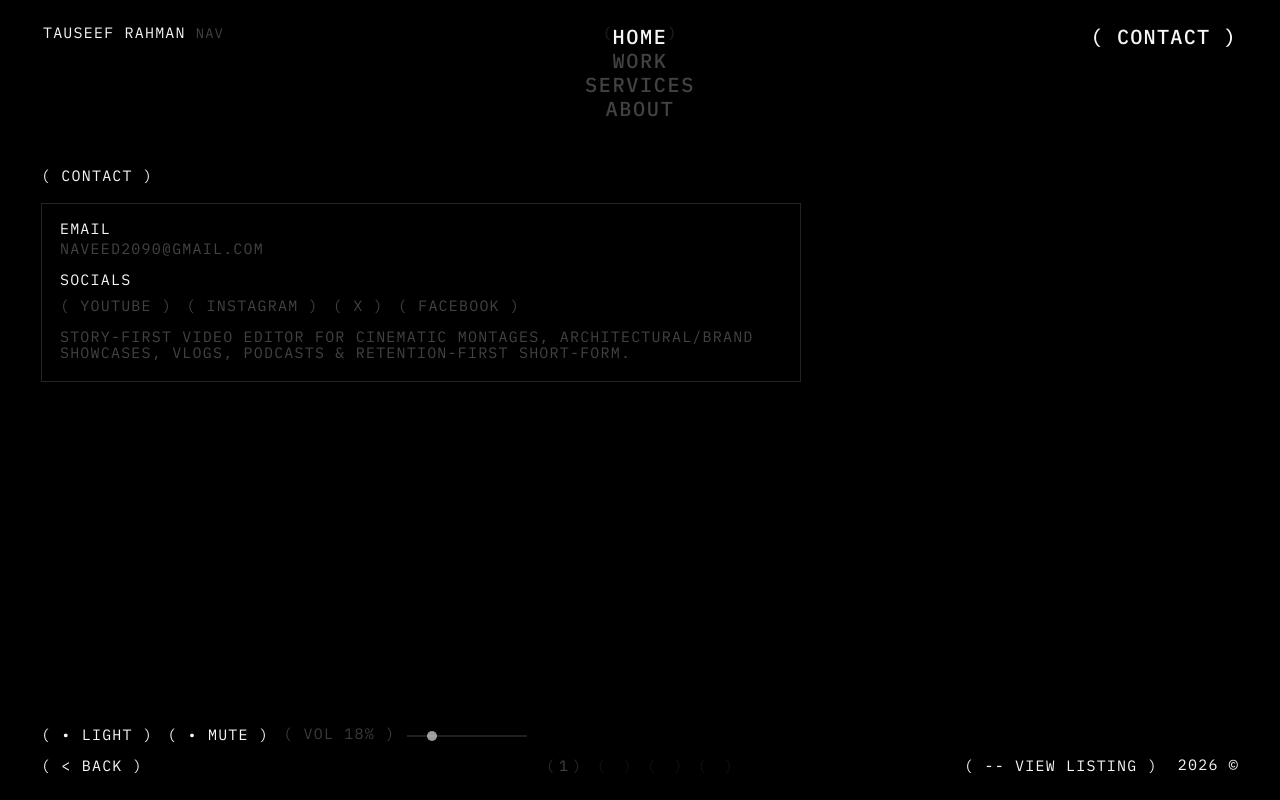
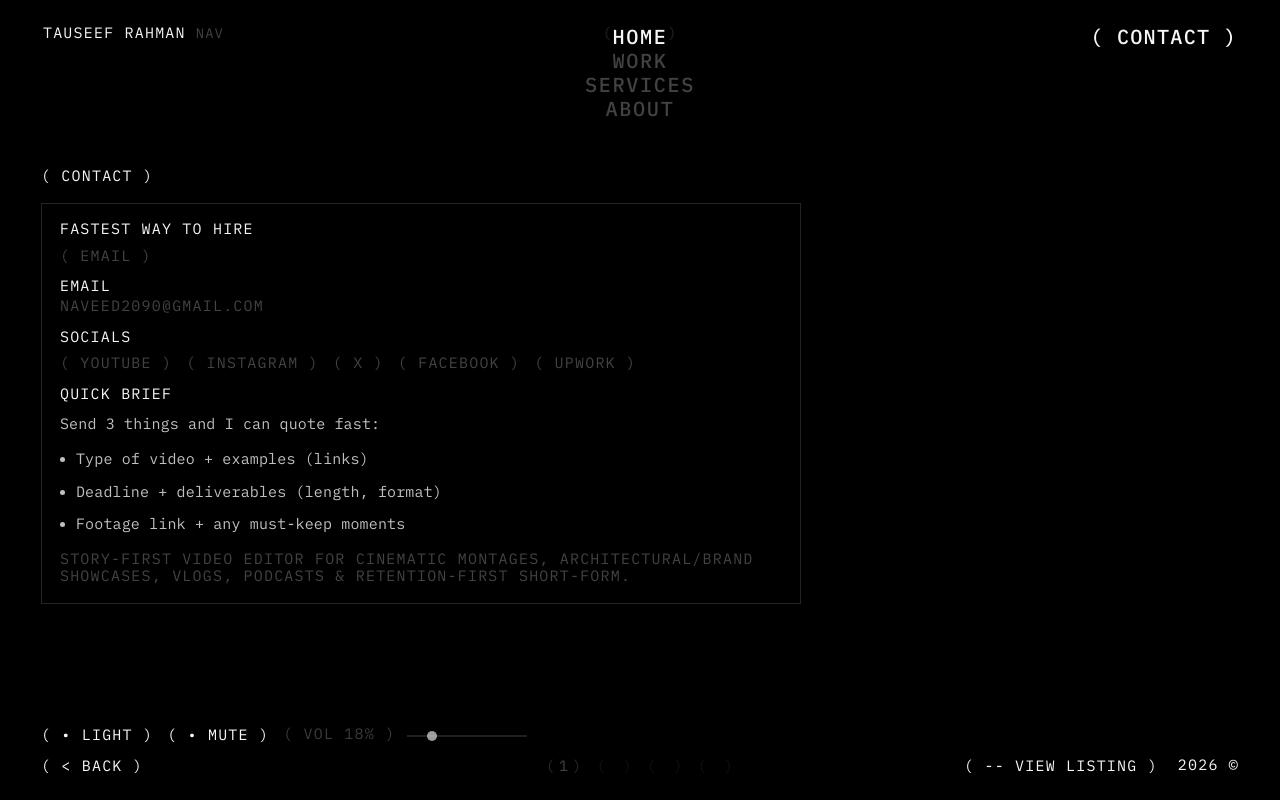
Before and after one commit to naveed20902090-spec/NavResume, a Nuxt app: page /contact in a window 1280 px wide. Built offline with nearby package versions, Linux system fonts and the light colour scheme.

Commit message:
Improve homepage conversion and best-work listing

```diff
--- a/composables/useProjects.ts
+++ b/composables/useProjects.ts
@@ -23,11 +23,17 @@ export type Project = {
     src: string
     alt: string
   }
+  /**
+   * Featured projects appear in the "Best" view used for quick client scanning.
+   * Lower rank = higher priority. Omit for non-featured.
+   */
+  featuredRank?: number
 }
 
 export const projects: Project[] = [
   {
     id: 'showreel',
+    featuredRank: 2,
     title: 'SHOWREEL',
     desc: 'A curated gaming montage reel — story-led pacing, music sync, and layered sound design built for replay value.',
     youtubeId: '6k_Esgfw57k',
@@ -58,6 +64,7 @@ export const projects: Project[] = [
 
   {
     id: 'client-montage',
+    featuredRank: 1,
     title: 'CLIENT MONTAGE',
     desc: 'Client gaming montage built around a clear brief: high-impact pacing, clean structure, and a polished grade + mix.',
     youtubeId: 'jD5L_jbf3To',
@@ -88,6 +95,7 @@ export const projects: Project[] = [
 
   {
     id: 'cascade',
+    featuredRank: 3,
     title: 'DESIGN PROJECT: CASCADE (ROYAL JOHOR MUSEUM)',
     desc: 'Architectural showcase for the Royal Johor Museum — cinematic reveals, controlled pacing, and music-synced sound design that elevates the space.',
     youtubeId: 'D6hvPAyYvgo',
--- a/content/site.ts
+++ b/content/site.ts
@@ -7,9 +7,14 @@ export const site = {
   hero: {
     kicker: "Rhythm \u2022 Atmosphere \u2022 Sonic detail",
     headline: "I turn raw footage into cinematic, high-retention stories.",
-    sub: "I’m Tauseef Rahman (NAV) — a video editor who loves telling stories through visuals. I cut cinematic montages, architectural/brand showcases, podcasts & interviews, and high-retention short-form. Every edit is built on pacing, sound design, and clean structure so the story lands.",
-    pills: ["Formats: long + short", "Focus: story + pacing", "Sound: SFX + mix", "Tools: Premiere Pro"],
-    links: {"youtube": "https://www.youtube.com/@PapaNavv", "instagram": "https://www.instagram.com/na._.vvv/"}
+    sub: "Video editing for creators and studios who want clean structure, intentional pacing, and sound design that makes every cut feel expensive.",
+    pills: ["Gaming montages", "Architectural showcases", "Long + short-form", "Sound design + mix"],
+    links: {
+      youtube: "https://www.youtube.com/@PapaNavv",
+      instagram: "https://www.instagram.com/na._.vvv/",
+      // Add your Upwork profile link to enable Upwork CTAs across the site.
+      upwork: ""
+    }
   },
   about: {
     headline: "I edit like a film: tension, timing, release.",
@@ -79,7 +84,13 @@ export const site = {
   },
   contact: {
     email: "naveed2090@gmail.com",
-    links: {"instagram": "https://www.instagram.com/na._.vvv/", "x": "https://x.com/NavOnTheBoof", "facebook": "https://www.facebook.com/Naveeed.sama"}
+    links: {
+      instagram: "https://www.instagram.com/na._.vvv/",
+      x: "https://x.com/NavOnTheBoof",
+      facebook: "https://www.facebook.com/Naveeed.sama",
+      // Add your Upwork profile link if you want it surfaced in Contact.
+      upwork: ""
+    }
   },
   youtube: {
     showreelId: "6k_Esgfw57k",
--- a/nuxt.config.ts
+++ b/nuxt.config.ts
@@ -7,6 +7,12 @@ export default defineNuxtConfig({
       meta: [
         { name: 'viewport', content: 'width=device-width, initial-scale=1, viewport-fit=cover' },
         { name: 'description', content: "Story-first video editor for cinematic montages, architectural/brand showcases, vlogs, podcasts & retention-first short-form." },
+        { property: 'og:title', content: "Tauseef Rahman (NAV) — Cinematic Video Editor" },
+        { property: 'og:description', content: "Cinematic, retention-first video editing: gaming montages, architectural showcases, long-form and short-form." },
+        { property: 'og:type', content: 'website' },
+        { property: 'og:url', content: 'https://navresume.vercel.app' },
+        { property: 'og:image', content: 'https://i.ytimg.com/vi/6k_Esgfw57k/hqdefault.jpg' },
+        { name: 'twitter:card', content: 'summary_large_image' },
       ],
       link: [
         // Replace with the exact font once known; this is a close visual surrogate.
--- a/pages/contact.vue
+++ b/pages/contact.vue
@@ -13,6 +13,14 @@
       <div class="k title" data-reveal>( CONTACT )</div>
 
       <div class="card" data-reveal>
+        <div class="k">FASTEST WAY TO HIRE</div>
+        <div class="links" style="margin-top:10px;">
+          <a v-if="site.hero.links.upwork" class="k dim2 link" :href="site.hero.links.upwork" target="_blank" rel="noreferrer">( UPWORK )</a>
+          <a class="k dim2 link" :href="`mailto:${site.contact.email}`">( EMAIL )</a>
+        </div>
+
+        <div class="sep" />
+
         <div class="k">EMAIL</div>
         <a class="k dim2 link" :href="`mailto:${site.contact.email}`">{{ site.contact.email }}</a>
 
@@ -31,6 +39,16 @@
             rel="noreferrer"
           >( {{ key.toUpperCase() }} )</a>
         </div>
+
+        <div class="sep" />
+
+        <div class="k">QUICK BRIEF</div>
+        <p class="p" style="margin-top:10px;">Send 3 things and I can quote fast:</p>
+        <ul class="ul">
+          <li class="p li">Type of video + examples (links)</li>
+          <li class="p li">Deadline + deliverables (length, format)</li>
+          <li class="p li">Footage link + any must-keep moments</li>
+        </ul>
 
         <div class="sep" />
 
@@ -76,6 +94,16 @@ const otherLinks = computed(() => {
 .link{ transition: opacity .18s ease; }
 .link:hover{ opacity: 1; }
 .sep{ height: 14px; }
+.p{
+  margin: 0;
+  font-size: var(--fs);
+  letter-spacing: 0.01em;
+  text-transform: none;
+  line-height: 1.65;
+  color: color-mix(in srgb, var(--fg) 78%, transparent);
+}
+.ul{ margin:10px 0 0; padding-left: 16px; }
+.li{ margin-top: 8px; }
 @media (prefers-reduced-motion: reduce){
   .link{ transition:none; }
 }
--- a/pages/index.vue
+++ b/pages/index.vue
@@ -11,6 +11,21 @@
     <div class="heroLine" data-reveal>
       <div class="k dim2">{{ site.hero.kicker }}</div>
       <div class="k">{{ site.hero.headline }}</div>
+    </div>
+
+    <div class="heroSub" data-reveal>
+      <p class="p">{{ site.hero.sub }}</p>
+
+      <div class="ctaRow">
+        <button class="k cta" @click="openListing('best')">( VIEW BEST 3 )</button>
+        <button class="k dim2 cta" @click="openListing('all')">( VIEW ALL WORK )</button>
+        <a v-if="site.hero.links.upwork" class="k dim2 cta" :href="site.hero.links.upwork" target="_blank" rel="noreferrer">( HIRE ON UPWORK )</a>
+        <a class="k dim2 cta" :href="`mailto:${site.contact.email}`">( EMAIL )</a>
+      </div>
+
+      <div class="pillRow">
+        <span v-for="pill in site.hero.pills" :key="pill" class="k dim2 pill">{{ pill }}</span>
+      </div>
     </div>
 
     <ProjectStage v-model="idx" :projects="projects" />
@@ -32,12 +47,17 @@
             <div class="k" id="listingTitle">WORK</div>
             <div class="k dim2" style="margin-top:6px;">( click a project )</div>
 
+            <div class="listMode">
+              <button class="k dim2 mode" :data-active="listingMode==='best' ? '1' : '0'" @click="listingMode='best'">( BEST )</button>
+              <button class="k dim2 mode" :data-active="listingMode==='all' ? '1' : '0'" @click="listingMode='all'">( ALL )</button>
+            </div>
+
             <div class="list">
               <button
-                v-for="(p, i) in projects"
+                v-for="(p, i) in listingProjects"
                 :key="p.id"
                 class="row"
-                @click="selectProject(i, p.id)"
+                @click="selectProjectFromList(i, p.id)"
               >
                 <span class="k">{{ p.title }}</span>
                 <span class="k dim2">{{ p.badge }}</span>
@@ -66,6 +86,7 @@ import { site } from '~/content/site'
 const { projects } = useProjects()
 const idx = ref(0)
 const listingOpen = ref(false)
+const listingMode = ref<'all'|'best'>('all')
 const year = String(new Date().getFullYear())
 
 const listingEl = ref<HTMLElement | null>(null)
@@ -76,7 +97,8 @@ const restoreFocus = ref(true)
 
 function jump(i:number){ idx.value = i }
 
-function openListing(){
+function openListing(mode: 'all'|'best' = 'all'){
+  listingMode.value = mode
   if (process.client) {
     restoreFocus.value = true
     lastActiveEl.value = document.activeElement as HTMLElement | null
@@ -90,12 +112,22 @@ function closeListing(){
 
 function toggleListing(){
   if (listingOpen.value) closeListing()
-  else openListing()
+  else openListing('all')
 }
 
-function selectProject(i:number, id:string){
+const listingProjects = computed(() => {
+  const all = projects
+  const best = [...projects]
+    .filter(p => typeof p.featuredRank === 'number')
+    .sort((a,b) => (a.featuredRank! - b.featuredRank!))
+  return listingMode.value === 'best' ? best : all
+})
+
+function selectProjectFromList(i:number, id:string){
   restoreFocus.value = false
-  jump(i)
+  // ensure the stage index follows the chosen project (even if list is "best")
+  const fullIndex = projects.findIndex(p => p.id === id)
+  if (fullIndex >= 0) jump(fullIndex)
   closeListing()
   navigateTo(`/project/${id}`)
 }
@@ -227,6 +259,64 @@ function leaveListing(el: Element, done: () => void){
   .heroLine{ flex-direction:column; align-items:flex-start; gap:6px; }
 }
 
+.heroSub{
+  margin-top: 10px;
+  width: min(980px, 100%);
+}
+.p{
+  margin: 0;
+  font-size: calc(var(--fs) * 1.02);
+  letter-spacing: 0.01em;
+  text-transform: none;
+  line-height: 1.65;
+  color: color-mix(in srgb, var(--fg) 78%, transparent);
+}
+.ctaRow{
+  margin-top: 12px;
+  display:flex;
+  flex-wrap:wrap;
+  gap: 10px;
+}
+.cta{
+  border: 1px solid var(--line);
+  padding: 10px 12px;
+  background: color-mix(in srgb, var(--bg) 82%, transparent);
+  transition: opacity .18s ease, border-color .18s ease;
+}
+.cta:hover{
+  opacity: .86;
+  border-color: color-mix(in srgb, var(--fg) 24%, var(--bg));
+}
+.pillRow{
+  margin-top: 12px;
+  display:flex;
+  flex-wrap:wrap;
+  gap: 10px;
+}
+.pill{
+  border: 1px solid var(--line);
+  padding: 6px 10px;
+  background: color-mix(in srgb, var(--bg) 88%, transparent);
+}
+
+.listMode{
+  margin-top: 16px;
+  display:flex;
+  gap: 10px;
+}
+.mode{
+  border: 1px solid var(--line);
+  padding: 8px 10px;
+  background: color-mix(in srgb, var(--bg) 90%, transparent);
+  opacity: .7;
+  transition: opacity .18s ease, border-color .18s ease;
+}
+.mode[data-active="1"]{
+  opacity: 1;
+  border-color: color-mix(in srgb, var(--fg) 26%, var(--bg));
+}
+.mode:hover{ opacity: 1; }
+
 .listing{
   position:fixed;
   inset:0;
@@ -244,7 +334,7 @@ function leaveListing(el: Element, done: () => void){
   padding: 22px;
 }
 .list{
-  margin-top: 16px;
+  margin-top: 10px;
   display:flex;
   flex-direction:column;
   gap: 8px;
```
